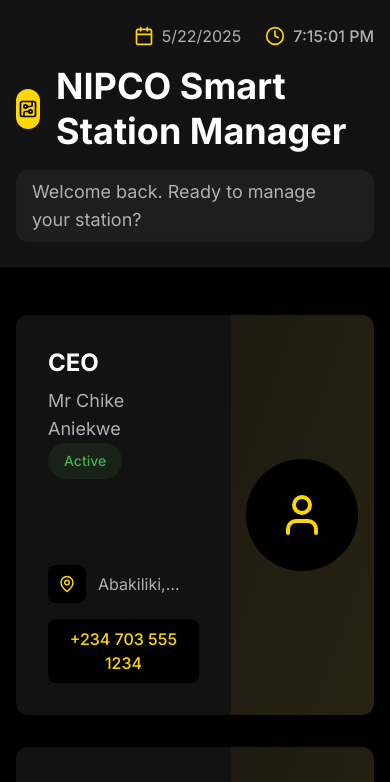
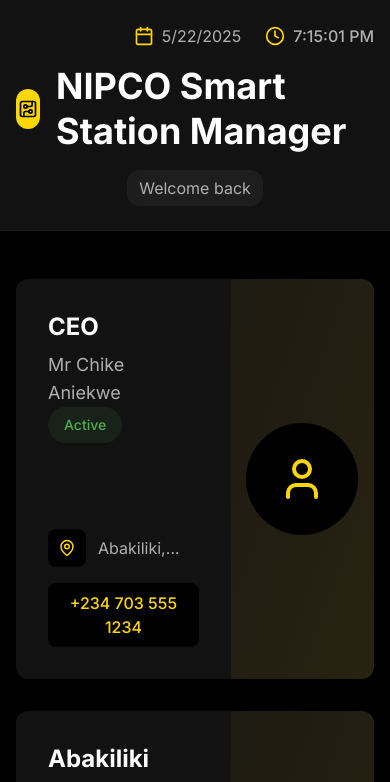
Before and after one commit to Kingsisaac2022/NIPCOMAIN, a React (Vite) app: page / in a window 390 px wide. Shown: the top 782 px of the page. Built offline with nearby package versions, Linux system fonts and the light colour scheme; no server answers; sample sign-in values are in the browser's storage.

Commit message:
Update welcome message styling

```diff
--- a/src/index.css
+++ b/src/index.css
@@ -42,7 +42,7 @@
   }
 
   .welcome-message {
-    @apply inline-block text-xl text-text-secondary bg-white/5 px-6 py-3 rounded-xl backdrop-blur-sm;
+    @apply inline-block text-lg text-text-secondary bg-white/5 px-4 py-2 rounded-xl backdrop-blur-sm mx-auto;
   }
 
   .btn {
@@ -84,12 +84,10 @@
            flex items-center justify-center text-sm font-bold;
   }
 
-  /* Main content spacing */
   .main-content {
     @apply pt-24 pb-24;
   }
 
-  /* Station manager pages */
   .station-page {
     @apply min-h-screen bg-background;
   }
@@ -99,7 +97,6 @@
   }
 }
 
-/* Animation Classes */
 .fade-in {
   animation: fadeIn 0.3s ease-in-out;
 }
@@ -109,7 +106,6 @@
   to { opacity: 1; transform: translateY(0); }
 }
 
-/* Scrollbar styling */
 ::-webkit-scrollbar {
   @apply w-2;
 }
@@ -126,7 +122,6 @@
   @apply bg-primary;
 }
 
-/* Mobile-specific optimizations */
 @media (max-width: 640px) {
   .page-container {
     @apply px-4;
@@ -137,7 +132,7 @@
   }
 
   .welcome-message {
-    @apply text-lg px-4 py-2;
+    @apply text-base px-3 py-1.5;
   }
 
   .btn {
--- a/src/pages/Dashboard.tsx
+++ b/src/pages/Dashboard.tsx
@@ -51,7 +51,9 @@ const Dashboard: React.FC = () => {
             </div>
             <h1 className="text-4xl font-bold leading-tight">NIPCO Smart Station Manager</h1>
           </div>
-          <p className="welcome-message">Welcome back. Ready to manage your station?</p>
+          <div className="flex justify-center">
+            <p className="welcome-message">Welcome back</p>
+          </div>
         </div>
       </div>
 
```
